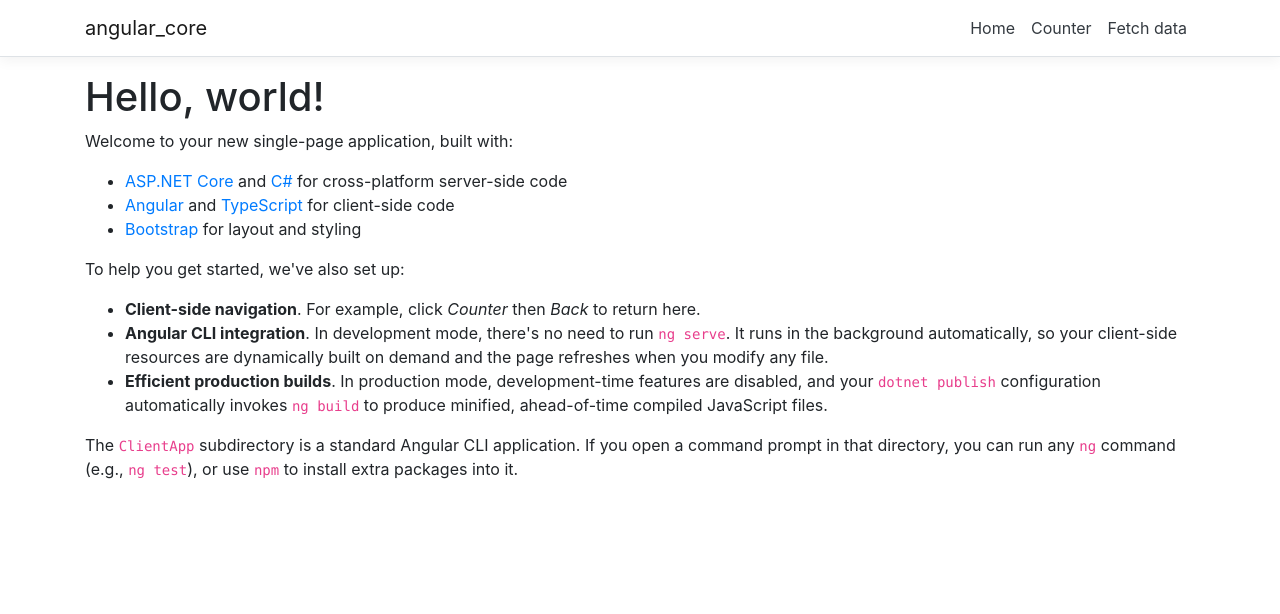
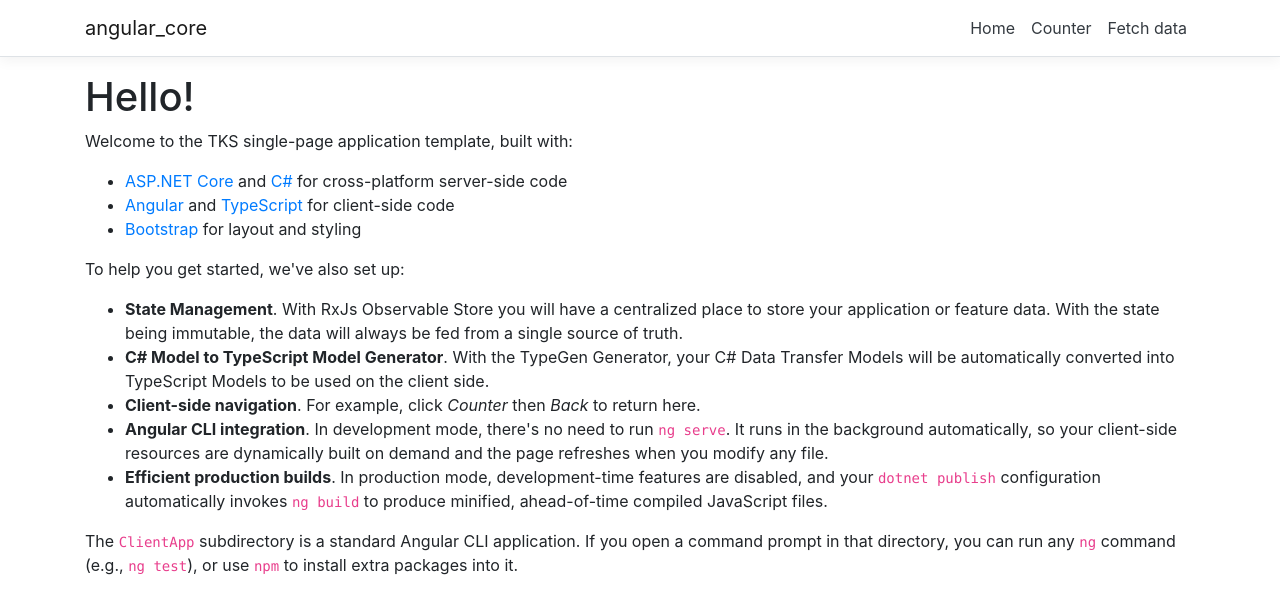
Before and after one commit to taylordevereaux/angular-core, an Angular app in the folder ClientApp/: page / in a window 1280 px wide. Shown: the top 614 px of the page. Built offline with nearby package versions, Linux system fonts and the light colour scheme; what rxjs-observable-store would draw is missing.

Commit message:
Adds details to home page

```diff
--- a/ClientApp/src/app/home/home.component.html
+++ b/ClientApp/src/app/home/home.component.html
@@ -1,14 +1,53 @@
-<h1>Hello, world!</h1>
-<p>Welcome to your new single-page application, built with:</p>
+<h1>Hello!</h1>
+<p>Welcome to the TKS single-page application template, built with:</p>
 <ul>
-  <li><a href='https://get.asp.net/'>ASP.NET Core</a> and <a href='https://msdn.microsoft.com/en-us/library/67ef8sbd.aspx'>C#</a> for cross-platform server-side code</li>
-  <li><a href='https://angular.io/'>Angular</a> and <a href='http://www.typescriptlang.org/'>TypeScript</a> for client-side code</li>
-  <li><a href='http://getbootstrap.com/'>Bootstrap</a> for layout and styling</li>
+  <li>
+    <a href="https://get.asp.net/">ASP.NET Core</a> and
+    <a href="https://msdn.microsoft.com/en-us/library/67ef8sbd.aspx">C#</a> for
+    cross-platform server-side code
+  </li>
+  <li>
+    <a href="https://angular.io/">Angular</a> and
+    <a href="http://www.typescriptlang.org/">TypeScript</a> for client-side code
+  </li>
+  <li>
+    <a href="http://getbootstrap.com/">Bootstrap</a> for layout and styling
+  </li>
 </ul>
 <p>To help you get started, we've also set up:</p>
 <ul>
-  <li><strong>Client-side navigation</strong>. For example, click <em>Counter</em> then <em>Back</em> to return here.</li>
-  <li><strong>Angular CLI integration</strong>. In development mode, there's no need to run <code>ng serve</code>. It runs in the background automatically, so your client-side resources are dynamically built on demand and the page refreshes when you modify any file.</li>
-  <li><strong>Efficient production builds</strong>. In production mode, development-time features are disabled, and your <code>dotnet publish</code> configuration automatically invokes <code>ng build</code> to produce minified, ahead-of-time compiled JavaScript files.</li>
+  <li>
+    <strong>State Management</strong>. With RxJs Observable Store you will have
+    a centralized place to store your application or feature data. With the
+    state being immutable, the data will always be fed from a single source of
+    truth.
+  </li>
+  <li>
+    <strong>C# Model to TypeScript Model Generator</strong>. With the TypeGen
+    Generator, your C# Data Transfer Models will be automatically converted into
+    TypeScript Models to be used on the client side.
+  </li>
+  <li>
+    <strong>Client-side navigation</strong>. For example, click
+    <em>Counter</em> then <em>Back</em> to return here.
+  </li>
+  <li>
+    <strong>Angular CLI integration</strong>. In development mode, there's no
+    need to run <code>ng serve</code>. It runs in the background automatically,
+    so your client-side resources are dynamically built on demand and the page
+    refreshes when you modify any file.
+  </li>
+  <li>
+    <strong>Efficient production builds</strong>. In production mode,
+    development-time features are disabled, and your
+    <code>dotnet publish</code> configuration automatically invokes
+    <code>ng build</code> to produce minified, ahead-of-time compiled JavaScript
+    files.
+  </li>
 </ul>
-<p>The <code>ClientApp</code> subdirectory is a standard Angular CLI application. If you open a command prompt in that directory, you can run any <code>ng</code> command (e.g., <code>ng test</code>), or use <code>npm</code> to install extra packages into it.</p>
+<p>
+  The <code>ClientApp</code> subdirectory is a standard Angular CLI application.
+  If you open a command prompt in that directory, you can run any
+  <code>ng</code> command (e.g., <code>ng test</code>), or use
+  <code>npm</code> to install extra packages into it.
+</p>
```
